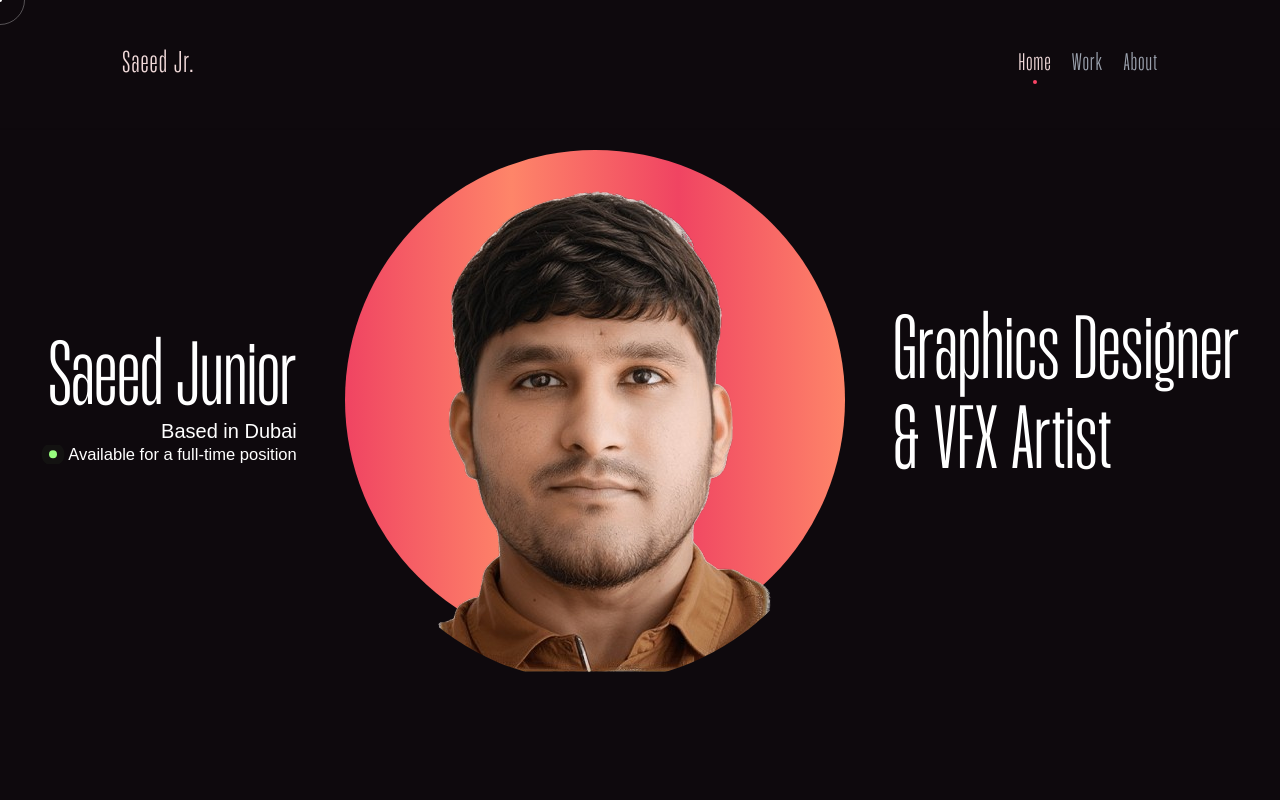
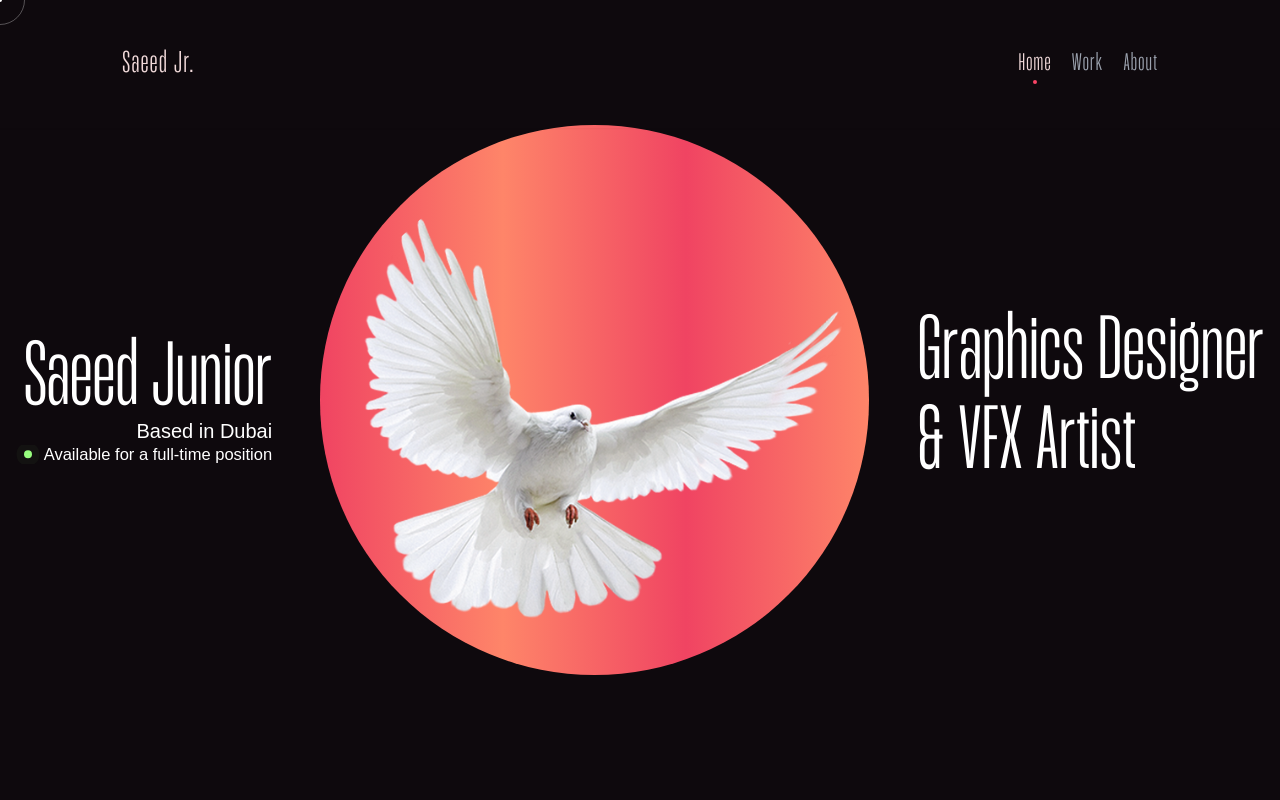
Before and after one commit to themrsami/saeedjunior, a Next.js app: page / in a window 1280 px wide. Shown: the top 800 px of the page. Built offline with nearby package versions, Linux system fonts and the light colour scheme.

Commit message:
changed profile picture

```diff
--- a/app/components/Homepage.js
+++ b/app/components/Homepage.js
@@ -87,7 +87,7 @@ const Homepage = () => {
       <div ref={profileImageRef} className="relative flex items-center justify-center p-12">
         <div className="gradient-circle max-w-[900px] max-h-[900px] flex items-center justify-center">
           <img
-            src="/SaeedProfile.png"
+            src="/try.png"
             alt="Profile"
             className="rounded-full w-full -mb-8 h-full mt-8"
           />
```
Also changed, not shown: public/try.png (added).
